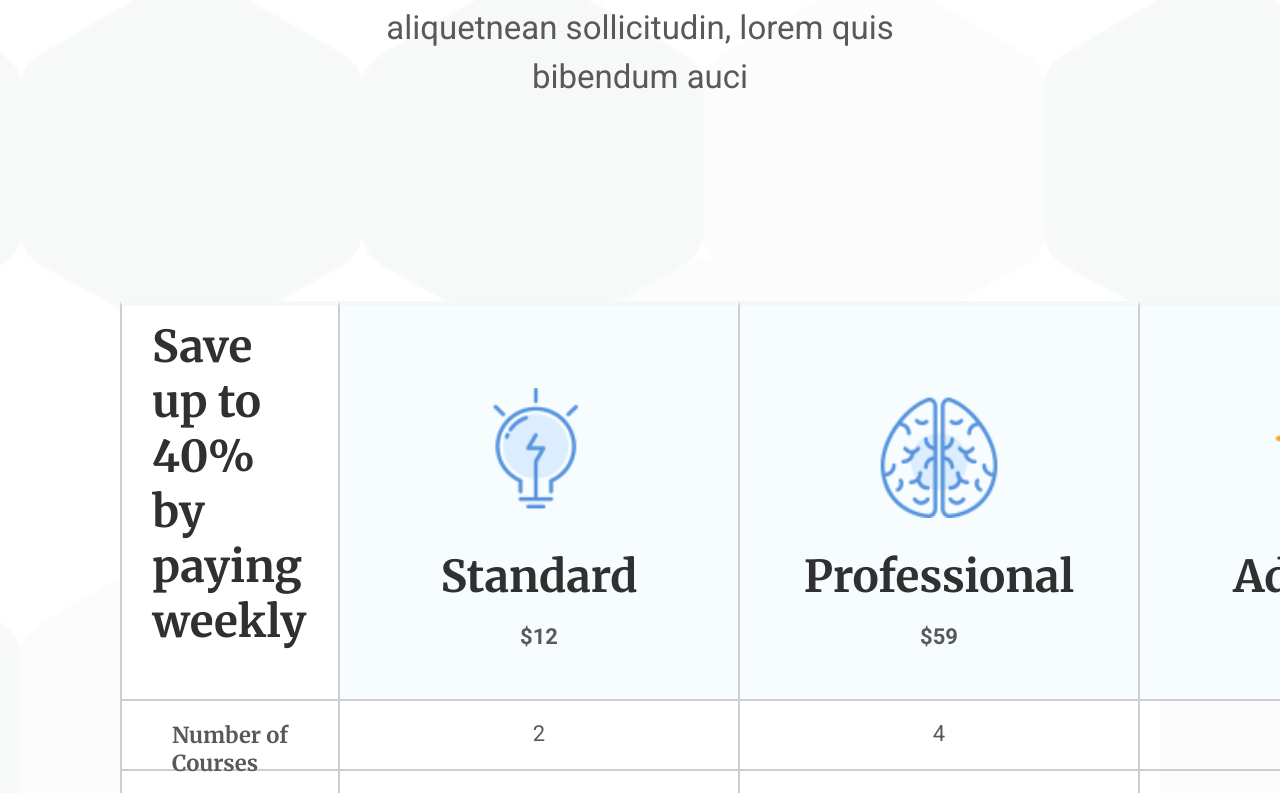
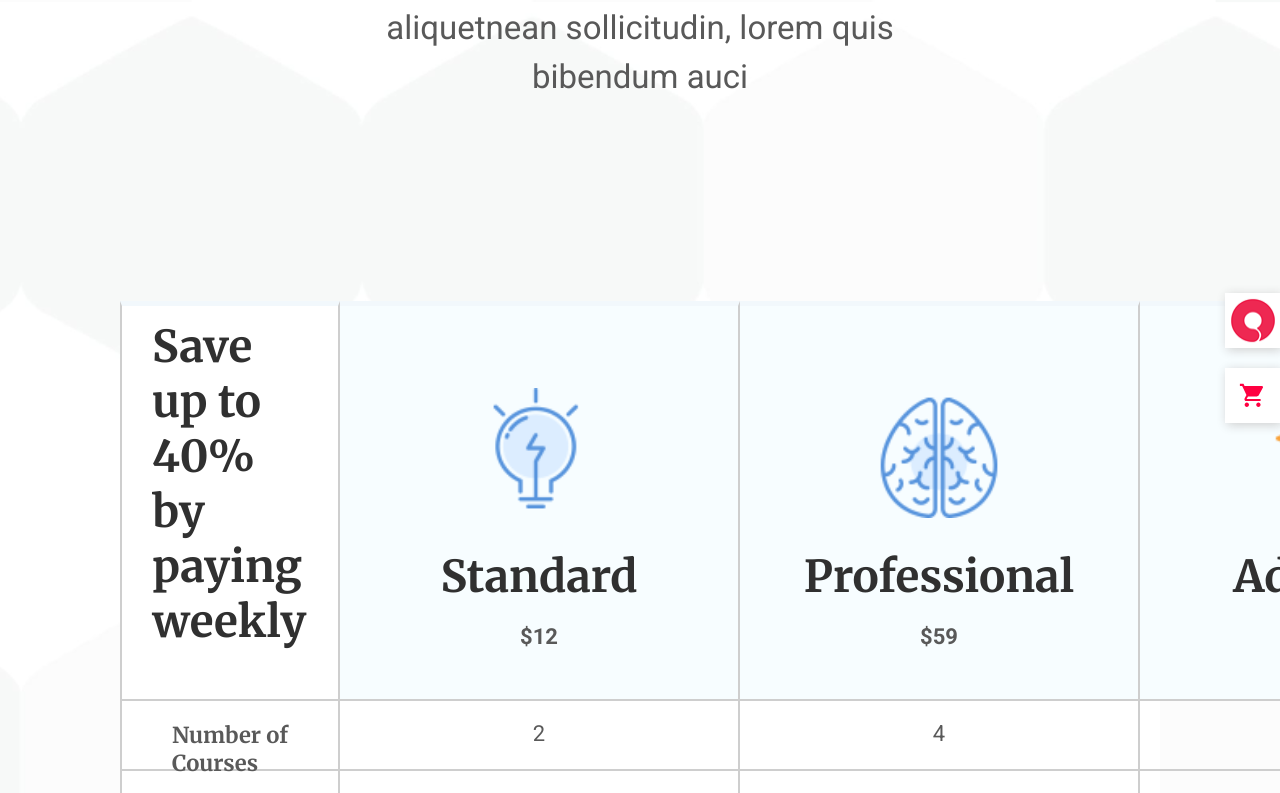
Before and after one commit to alexis39tt/proj-html-vuejs, a Vue app: page / in a window 1280 px wide. Shown: the part 7586-8379 px from the top of the page. Built offline with nearby package versions, Linux system fonts and the light colour scheme.

Commit message:
added fixed buttons to section 8

```diff
--- a/src/components/common/MainComp8.vue
+++ b/src/components/common/MainComp8.vue
@@ -9,6 +9,17 @@
         </p>
       </div>
       <div class="table">
+        <div class="buttons">
+          <div>
+            <img
+              src="../../assets/img/60699165_459440804828391_7177805742290763776_o.png"
+              alt="mikado logo"
+            />
+          </div>
+          <div>
+            <img src="../../assets/svg/cart.svg" alt="cart" class="cart" />
+          </div>
+        </div>
         <div class="cell-names">
           <div class="header">
             <h2>{{ cell_names.header }}</h2>
@@ -112,10 +123,38 @@ export default {
 @import "../../mixin";
 .container {
   background-image: url("../../assets/img/page-background-img.png");
+  position: relative;
+  padding-bottom: 150px;
   .table {
     margin: 0 $def-padding;
     display: flex;
     background: $white;
+    .buttons {
+      position: absolute;
+      display: flex;
+      flex-direction: column;
+      justify-content: space-between;
+      height: 130px;
+      top: 700px;
+      right: 0;
+      div {
+        width: 55px;
+        height: 55px;
+        background: white;
+        display: flex;
+        box-shadow: 2px 2px 10px 0px $lightgray;
+        cursor: pointer;
+        transition: $short-trans;
+        &:hover {
+          filter: brightness(0.9);
+        }
+      }
+      img.cart {
+        width: 50%;
+        margin: auto;
+        filter: $red-filter;
+      }
+    }
     h2 {
       font-family: $merryweather;
       font-size: 2rem;
@@ -168,8 +207,8 @@ export default {
         .header {
           border-top-color: $lightcyan;
         }
-        .cells{
-            background: $lightcyantranshover;
+        .cells {
+          background: $lightcyantranshover;
         }
       }
     }
@@ -194,7 +233,7 @@ export default {
       }
       .cross {
         width: 10%;
-        filter: opacity(0.5)
+        filter: opacity(0.5);
       }
     }
     .buttoncell {
--- a/src/mixin.scss
+++ b/src/mixin.scss
@@ -13,6 +13,7 @@ $short-trans: 0.3s;
 $medium-trans: 0.5s;
 $long-trans: 1s;
 $cyan-filter: invert(0.5) sepia(1) saturate(5) hue-rotate(175deg);
+$red-filter: invert(0.5) sepia(1) saturate(100) hue-rotate(342deg);
 
 // COLOR PALETTE
 $white: white;
```
Also changed, not shown: src/assets/svg/cart.svg (added).
